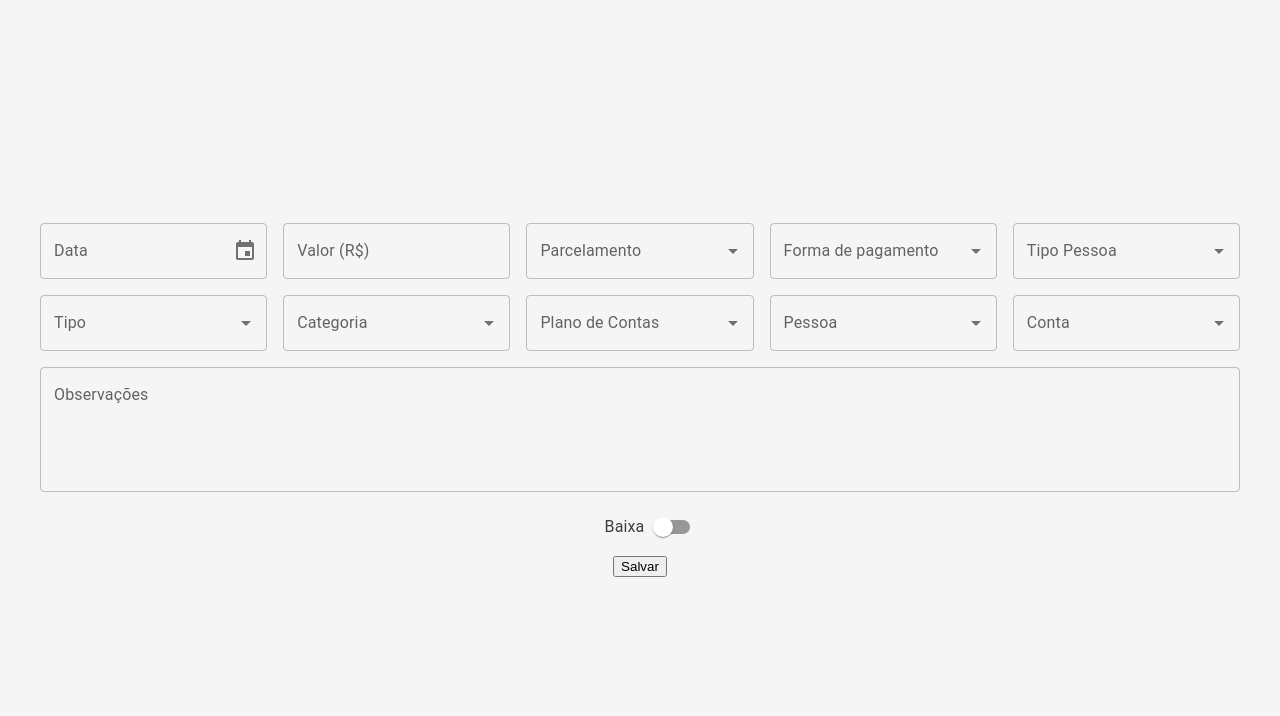
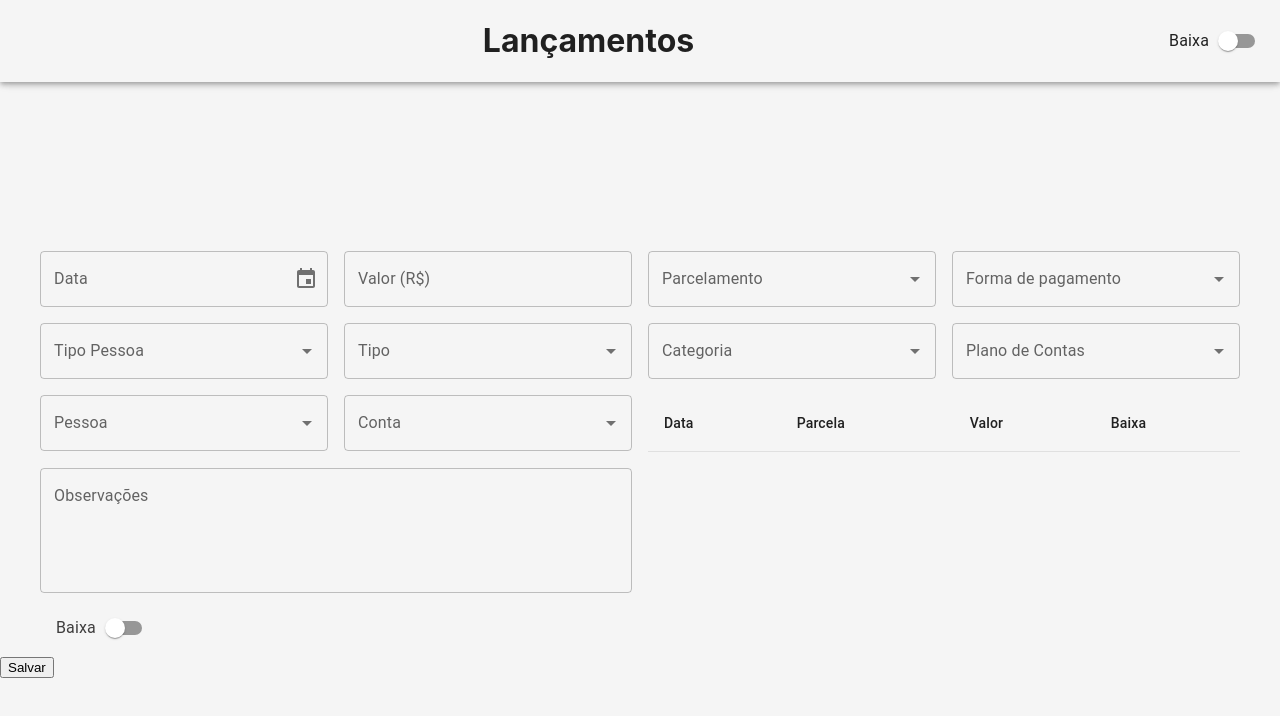
Before and after one commit to ramosplanilhas-ops/react-apps-script-modal, a React (Create React App) app in the folder frontend/: page / in a window 1280 px wide. Shown: the top 716 px of the page. Built offline with nearby package versions, Linux system fonts and the light colour scheme.

Commit message:
Adicionada a lista das parcelas e o header

```diff
--- a/frontend/src/App.css
+++ b/frontend/src/App.css
@@ -14,6 +14,12 @@
 }
 
 .App-header {
+  background-color: #dcdcdc;
+  font-size: calc(10px + 2vmin);
+  color: rgb(62, 61, 61);
+}
+
+.App-main {
   background-color: #f5f5f5;
   min-height: 100vh;
   display: flex;
--- a/frontend/src/App.js
+++ b/frontend/src/App.js
@@ -1,18 +1,34 @@
 import React from 'react';
 import './App.css';
 import Form from './components/Form';
+import Header from './components/Header';
 
 import { LocalizationProvider } from '@mui/x-date-pickers';
 import { AdapterDayjs } from '@mui/x-date-pickers/AdapterDayjs';
+import { AppBar, Toolbar, Box } from '@mui/material';
 
 function App() {
   return (
-    <div className="App">
-      <header className="App-header">
+    <div>
+      {/* AppBar para criar um cabeçalho fixo no topo da tela */}
+      <AppBar position="fixed" color="default">
+        <Toolbar sx={{ justifyContent: 'center' }}>
+          {/* Título centralizado com Box */}
+          <Box sx={{ flexGrow: 1, textAlign: 'center' }}>
+            <h1>Lançamentos</h1>
+          </Box>
+          {/* O componente Header (o Switch) alinhado à direita com Box */}
+          <Box sx={{ flexShrink: 0, marginLeft: 'auto' }}>
+            <Header />
+          </Box>
+        </Toolbar>
+      </AppBar>
+      {/* Espaçamento para o conteúdo não ficar escondido atrás do header fixo */}
+      <main className="App-main" style={{ paddingTop: '64px' }}>
         <LocalizationProvider dateAdapter={AdapterDayjs}>
           <Form />
         </LocalizationProvider>
-      </header>
+      </main>
     </div>
   );
 }
--- a/frontend/src/components/Form.js
+++ b/frontend/src/components/Form.js
@@ -1,12 +1,7 @@
 import React, { useState } from 'react';
 import { DatePicker } from '@mui/x-date-pickers/DatePicker';
-import {
-  Grid,
-  TextField,
-  Autocomplete,
-  FormControlLabel,
-  Switch,
-} from '@mui/material';
+import {Grid, Table, TableBody, TableCell, TableContainer, TableHead, TableRow,
+  Autocomplete, TextField, Switch, FormControlLabel} from '@mui/material';
 
 function Form() {
   const [dataLancamento, setDataLancamento] = useState(null);
@@ -59,7 +54,7 @@ function Form() {
     <form>
       <Grid container spacing={2} marginLeft={5} marginRight={5}>
         {/* Linha 1: 4 campos */}
-        <Grid item size={{ xs:6, md:2.4}}>
+        <Grid item size={{ xs:12, md:3}}>
           <DatePicker
             label="Data"
             value={dataLancamento}
@@ -68,7 +63,7 @@ function Form() {
             renderInput={(params) => <TextField {...params} fullWidth/>}
           />
         </Grid>
-        <Grid item size={{ xs:6, md:2.4}}>
+        <Grid item size={{ xs:12, md:3}}>
           <TextField
             fullWidth
             label="Valor (R$)"
@@ -77,7 +72,7 @@ function Form() {
             onChange={handleValorChange}
           />
         </Grid>
-        <Grid item size={{ xs:6, md:2.4}}>
+        <Grid item size={{ xs:12, md:3}}>
           <Autocomplete
             disablePortal
             id="parcelamento-autocomplete"
@@ -88,7 +83,7 @@ function Form() {
             renderInput={(params) => <TextField {...params} label="Parcelamento" fullWidth />}
           />
         </Grid>
-        <Grid item size={{ xs:6, md:2.4}}>
+        <Grid item size={{ xs:12, md:3}}>
           <Autocomplete
             disablePortal
             id="forma-pagamento-autocomplete"
@@ -101,7 +96,7 @@ function Form() {
         </Grid>
 
         {/* Linha 2: 4 campos */}
-        <Grid item size={{ xs:6, md:2.4}}>
+        <Grid item size={{ xs:12, md:3}}>
           <Autocomplete
             disablePortal
             id="tipo-pessoa-autocomplete"
@@ -112,7 +107,7 @@ function Form() {
             renderInput={(params) => <TextField {...params} label="Tipo Pessoa" fullWidth />}
           />
         </Grid>
-        <Grid item size={{ xs:6, md:2.4}}>
+        <Grid item size={{ xs:12, md:3}}>
           <Autocomplete
             disablePortal
             id="tipo-autocomplete"
@@ -123,7 +118,7 @@ function Form() {
             renderInput={(params) => <TextField {...params} label="Tipo" fullWidth />}
           />
         </Grid>
-        <Grid item size={{ xs:6, md:2.4}}>
+        <Grid item size={{ xs:12, md:3}}>
           <Autocomplete
             disablePortal
             id="categoria-autocomplete"
@@ -134,7 +129,7 @@ function Form() {
             renderInput={(params) => <TextField {...params} label="Categoria" fullWidth />}
           />
         </Grid>
-        <Grid item size={{ xs:6, md:2.4}}>
+        <Grid item size={{ xs:12, md:3}}>
           <Autocomplete
             disablePortal
             id="plano-de-contas-autocomplete"
@@ -147,7 +142,7 @@ function Form() {
         </Grid>
 
         {/* Linha 3: 2 campos */}
-        <Grid item size={{ xs:6, md:2.4}}>
+        <Grid item size={{ xs:12, md:3}}>
           <Autocomplete
             disablePortal
             id="pessoa-autocomplete"
@@ -158,7 +153,7 @@ function Form() {
             renderInput={(params) => <TextField {...params} label="Pessoa" fullWidth />}
           />
         </Grid>
-        <Grid item size={{ xs:6, md:2.4}}>
+        <Grid item size={{ xs:12, md:3}}>
           <Autocomplete
             disablePortal
             id="conta-autocomplete"
@@ -170,8 +165,43 @@ function Form() {
           />
         </Grid>
 
-        {/* Linha 4: Observações (em largura total) */}
-        <Grid item size={{ xs:12 }}>
+        <Grid item size={{ xs:6 }}>
+          <TableContainer>
+            <Table>
+              <TableHead>
+                <TableRow>
+                  <TableCell>Data</TableCell>
+                  <TableCell>Parcela</TableCell>
+                  <TableCell>Valor</TableCell>
+                  <TableCell>Baixa</TableCell>
+                </TableRow>
+              </TableHead>
+              <TableBody>
+                {/*Aqui, você mapeará o array 'parcelas'}
+                  {parcelas.map((parcela, index) => (
+                    <TableRow key={index}>
+                      <TableCell>
+                        {/* Campo de Data editável (DatePicker ou TextField) }
+                      </TableCell>
+                      <TableCell>{parcela.parcelaTexto}</TableCell> {/* Campo não editável }
+                      <TableCell>
+                        {/* Campo de Valor editável (TextField) }
+                      </TableCell>
+                      <TableCell>
+                        <Switch
+                          checked={parcela.baixa}
+                          onChange={(event) => handleToggleBaixa(index, event.target.checked)}
+                          name={`baixa-${index}`}
+                        />
+                      </TableCell>
+                    </TableRow>
+                  ))*/}
+              </TableBody>
+            </Table>
+          </TableContainer>
+        </Grid>
+
+        <Grid item size={{ xs:6 }}>
           <TextField
             label="Observações"
             name="observacoes"
--- /dev/null
+++ b/frontend/src/components/Header.js
@@ -0,0 +1,29 @@
+import React, { useState } from 'react';
+import {
+  FormControlLabel,
+  Switch
+} from '@mui/material';
+
+function Header() {
+  const [baixa, setBaixa] = useState(false);
+
+  const handleBaixaChange = (event) => {
+    setBaixa(event.target.checked);
+  };
+
+  return (
+    <FormControlLabel
+      control={
+        <Switch
+          checked={baixa}
+          onChange={handleBaixaChange}
+          name="baixa"
+        />
+      }
+      label="Baixa"
+      labelPlacement="start"
+    />
+  );
+}
+
+export default Header;
```
